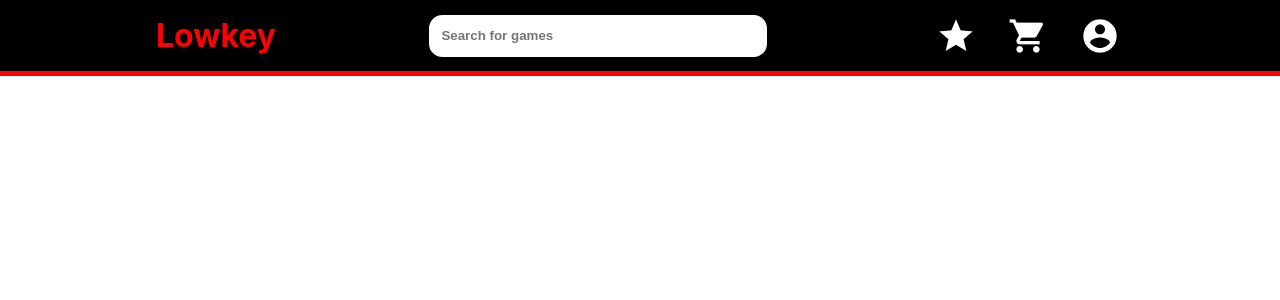
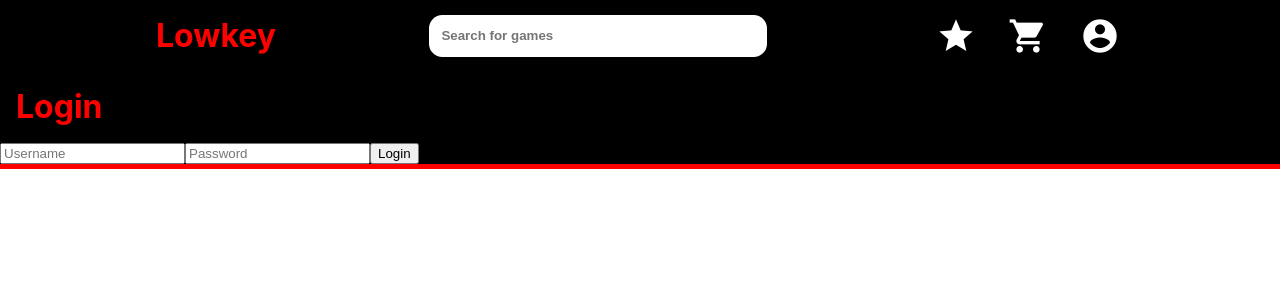
Before and after one commit to Diogoff2005/DW2TP_GameStore, a React (Create React App) app in the folder lowkey/: page / in a window 1280 px wide. Shown: the top 300 px of the page. Built offline with nearby package versions, Linux system fonts and the light colour scheme.

Commit message:
prototipo muito inicial sem css da login page

```diff
--- a/lowkey/src/App.js
+++ b/lowkey/src/App.js
@@ -1,6 +1,8 @@
 import logo from "./logo.svg";
 import "./App.css";
 import NavBar from "./components/navBar/NavBar";
+import LoginPage from "./components/login-page/LoginPage";
+
 
 function App() {
   return (
@@ -13,6 +15,7 @@ function App() {
       className="App-header"
     >
       <NavBar />
+      <LoginPage />
     </header>
   );
 }
--- /dev/null
+++ b/lowkey/src/components/login-page/LoginPage.jsx
@@ -0,0 +1,65 @@
+import "./LoginPage.css";
+
+/* const NavBar = () => {
+  return (
+    <nav className="navBar">
+      <ul className="navBarList">
+        <li>
+          <h1>Lowkey</h1>
+        </li>
+        <li className="search">
+          <input className="searchBar" placeholder="Search for games"></input>
+        </li>
+        <li className="iconLi">
+          <a src="#">
+            <span className="material-icons icon">star</span>
+          </a>
+        </li>
+        <li className="iconLi">
+          <a src="#">
+            <span className="material-icons icon">shopping_cart</span>
+          </a>
+        </li>
+        <li className="iconLi">
+          <a src="#">
+            <span
+              className="material-icons icon"
+              style={{ marginRight: "0.5em" }}
+            >
+              account_circle
+            </span>
+          </a>
+        </li>
+      </ul>
+    </nav>
+  );
+}; */
+
+const LoginPage = () => {
+    return (
+      <div className="loginPage">
+        <div className="loginForm">
+          <h1>Login</h1>
+          <form className="loginForm">
+            <input
+              type="text"
+              placeholder="Username"
+              className="loginInput"
+            ></input>
+            <input
+              type="password"
+              placeholder="Password"
+              className="loginInput"
+            ></input>
+            <input
+              type="submit"
+              value="Login"
+              className="loginButton"
+            ></input>
+          </form>
+        </div>
+      </div>
+    );
+  };
+
+export default LoginPage;
```
Also changed, not shown: lowkey/src/components/login-page/LoginPage.css (added).
